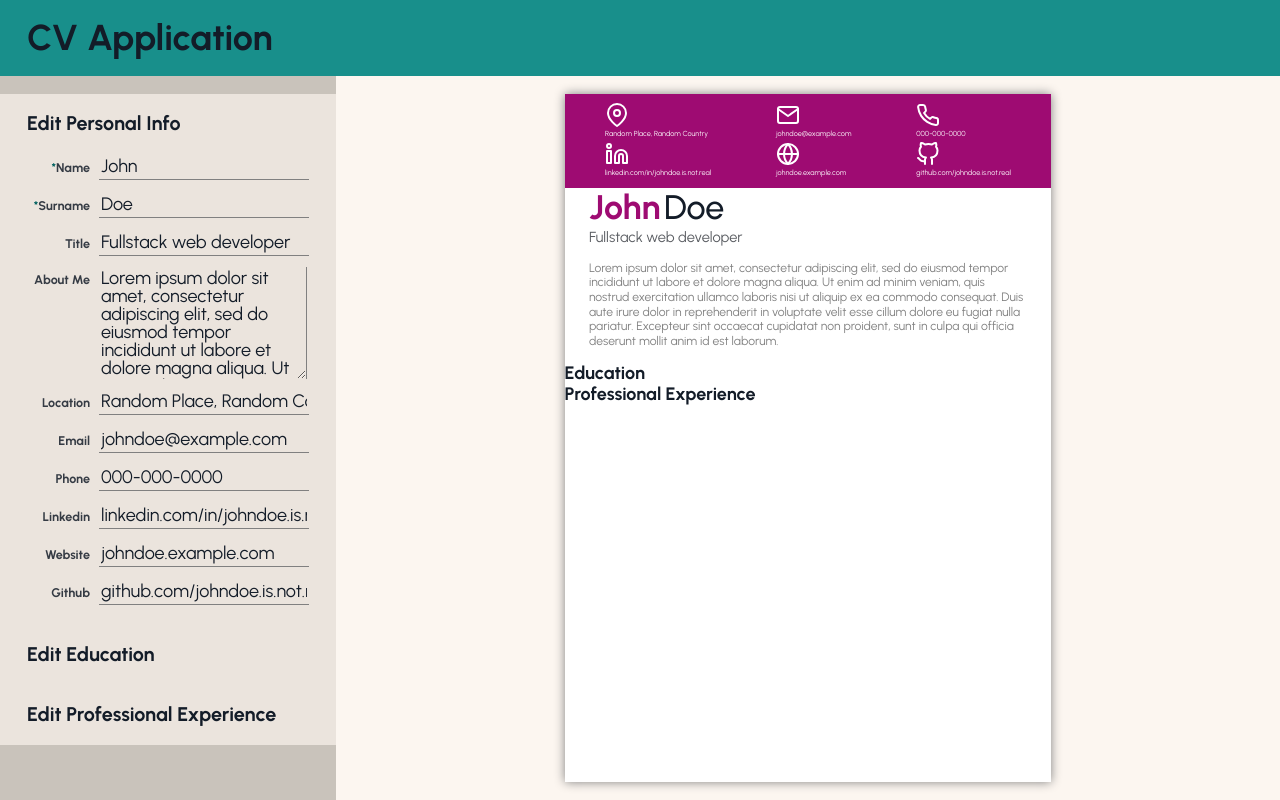
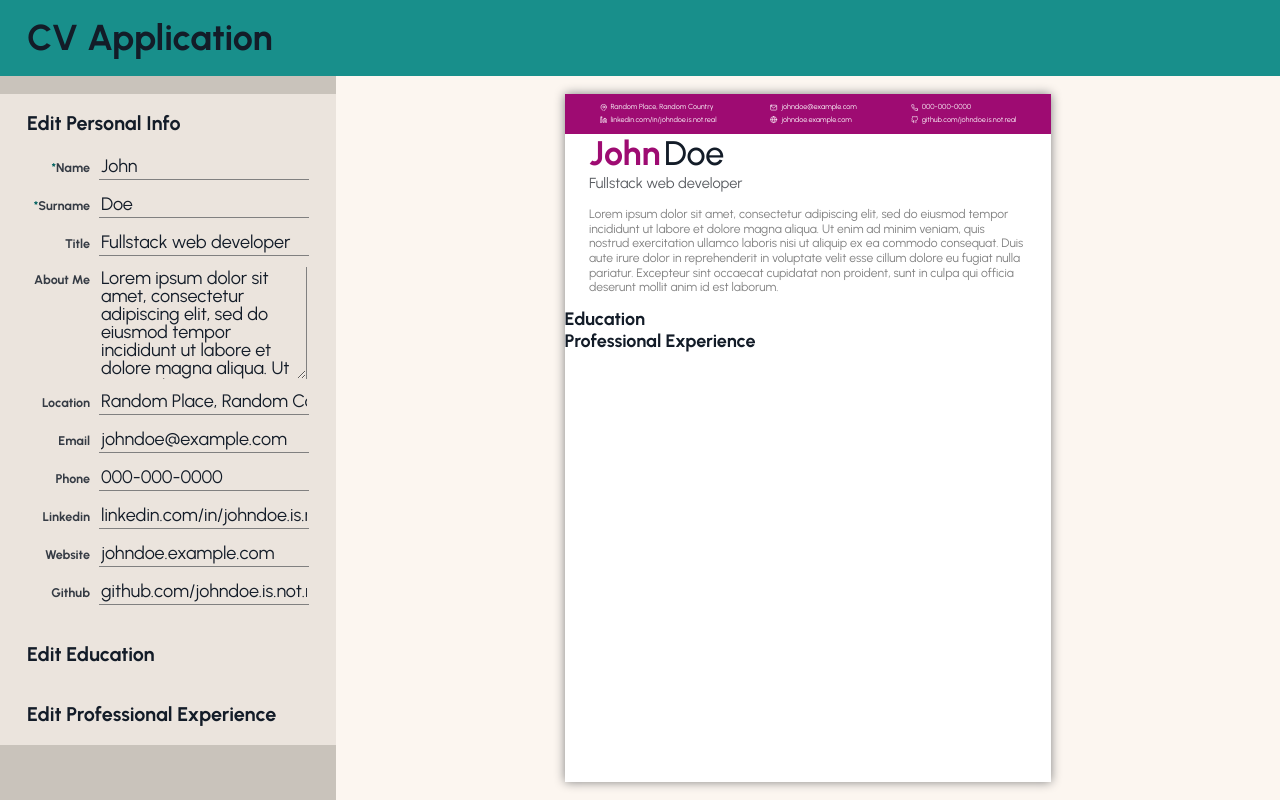
Before and after one commit to frarosset/cv-application, a React (Vite) app: page / in a window 1280 px wide. Built offline with nearby package versions, Linux system fonts and the light colour scheme.

Commit message:
style(TextWithIcon): add style to TextWithIcon component

```diff
--- a/src/components/base/TextWithIcon.jsx
+++ b/src/components/base/TextWithIcon.jsx
@@ -1,5 +1,6 @@
 import Icon from "./Icon.jsx";
 import Text from "./Text.jsx";
+import "../../styles/base/TextWithIcon.css";
 
 function TextWithIcon({ iconName, value, customClass = "" }) {
   return (
--- /dev/null
+++ b/src/styles/base/TextWithIcon.css
@@ -0,0 +1,11 @@
+.text-with-icon {
+  display: flex;
+  align-items: center;
+  gap: 0.5em;
+}
+
+.text-with-icon .icon,
+.text-with-icon .icon svg {
+  width: 1em;
+  height: 1em;
+}
```
